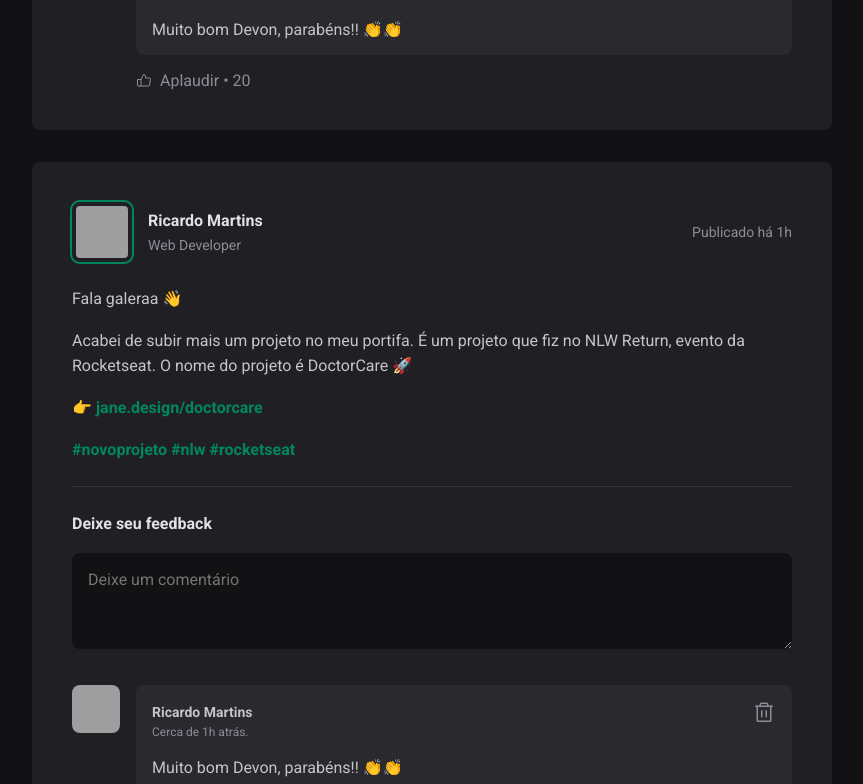
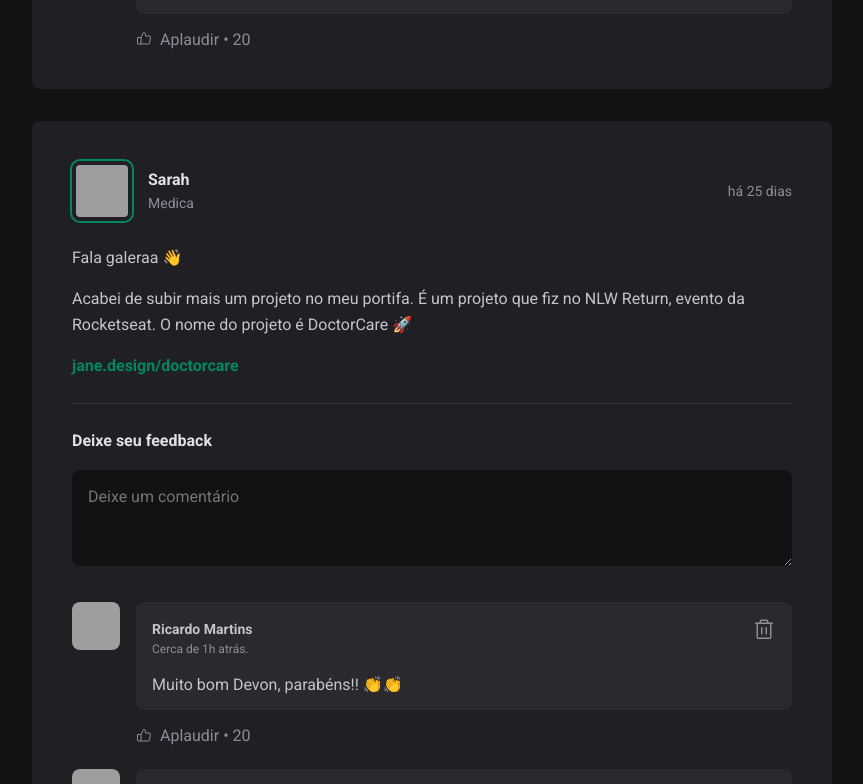
Before and after one commit to tuiusx/01-fundamentos-reactjs, a React (Vite) app: page / in a window 1280 px wide. Shown: the part 1015-1799 px from the top of the page, without its empty margins (352-1215 px from the left). Built offline with nearby package versions, Linux system fonts and the light colour scheme; grey boxes are pictures that could not be loaded.

Commit message:
React Engines - Post Properties

```diff
--- a/package.json
+++ b/package.json
@@ -9,6 +9,7 @@
     "preview": "vite preview"
   },
   "dependencies": {
+    "date-fns": "^2.29.3",
     "phosphor-react": "^1.4.1",
     "react": "^18.2.0",
     "react-dom": "^18.2.0"
--- a/src/App.jsx
+++ b/src/App.jsx
@@ -20,7 +20,7 @@ const posts = [
       { type: 'paragraph', content: "Acabei de subir mais um projeto no meu portifa. É um projeto que fiz no NLW Return, evento da Rocketseat. O nome do projeto é DoctorCare 🚀", },
       { type: 'link', content: "jane.design/doctorcare" },
     ],
-    publishedAt: new Date('2023-02-027 20:00:00'),
+    publishedAt: new Date('2023-01-027 20:00:00'),
   },
   {
     id: 2,
@@ -34,7 +34,7 @@ const posts = [
       { type: 'paragraph', content: "Acabei de subir mais um projeto no meu portifa. É um projeto que fiz no NLW Return, evento da Rocketseat. O nome do projeto é DoctorCare 🚀", },
       { type: 'link', content: "jane.design/doctorcare" },
     ],
-    publishedAt: new Date('2023-02-30 20:00:00'),
+    publishedAt: new Date('2023-01-30 20:00:00'),
   },
 
 
--- a/src/components/Post.jsx
+++ b/src/components/Post.jsx
@@ -1,32 +1,45 @@
+import { format, formatDistanceToNow } from 'date-fns';
+import ptBr from 'date-fns/locale/pt-BR'
+
 import { Comment } from './Comment'
 import { Avatar } from './Avatar'
 
 import styles from './Post.module.css'
 
-export function Post() {
+export function Post({ author, publishedAt, content }) {
+    const publishedDateFormatted = format(publishedAt, "dd 'de' LLLL 'às' HH:mm'h'", {
+        locale: ptBr,
+    })
+
+    const publishedDateRelativeToNow = formatDistanceToNow(publishedAt, {
+        locale:ptBr,
+        addSuffix: true,
+    })
+
     return(
        <article className={styles.post}>
             <header>
                 <div className={styles.author}>
-                    <Avatar src="https://github.com/tuiusx.png" />
+                    <Avatar src={author.avatarUrl} />
                     <div className={styles.authorInfo}>
-                        <strong>Ricardo Martins</strong>
-                        <span>Web Developer</span>
+                        <strong>{author.name}</strong>
+                        <span>{author.role}</span>
                     </div>
                 </div>
 
-                <time title='11 de mio as 08:14h' dateTime='2022-05-11 08:14:29'>Publicado há 1h</time>
+                <time title={publishedDateFormatted} dateTime={publishedAt.toISOString()}>
+                    {publishedDateRelativeToNow}
+                </time>
             </header>
 
             <div className={styles.content}>
-                <p>Fala galeraa 👋</p>
-                <p>Acabei de subir mais um projeto no meu portifa. É um projeto que fiz no NLW Return, evento da Rocketseat. O nome do projeto é DoctorCare 🚀</p>
-                <p>👉{' '}<a href="">jane.design/doctorcare</a></p>
-                <p>
-                    <a href="">#novoprojeto</a>{' '}
-                    <a href="">#nlw</a>{' '}
-                    <a href="">#rocketseat</a>
-                </p>
+                {content.map(line => {
+                    if (line.type === 'paragraph') {
+                        return <p>{line.content}</p>;
+                    } else if (line.type === 'link') {
+                        return <p><a href='#'>{line.content}</a></p>
+                    }
+                })}
             </div>
 
             <form className={styles.commentForm}>
```
Also changed, not shown: 2 other files (tests, documents, lock files or other folders).
